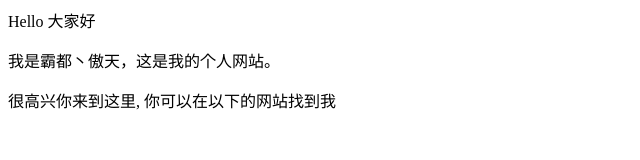
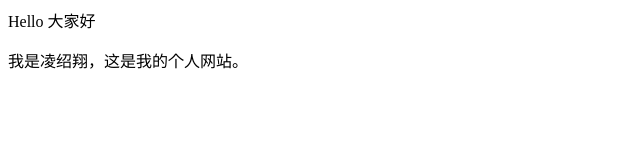
Before and after one commit to lingshaoxiang/lingshaoxiang.github.io, a plain HTML site: page index.html in a window 1280 px wide. Shown: the whole page, without its empty margins (0-640 px from the left). Drawn offline with Linux system fonts and the light colour scheme.

Commit message:
Update index.html

```diff
--- a/index.html
+++ b/index.html
@@ -1,3 +1,2 @@
 <p>Hello 大家好</p>
-<p>我是霸都丶傲天，这是我的个人网站。 </p>
-<p>很高兴你来到这里, 你可以在以下的网站找到我</p>
+<p>我是凌绍翔，这是我的个人网站。 </p>
```
